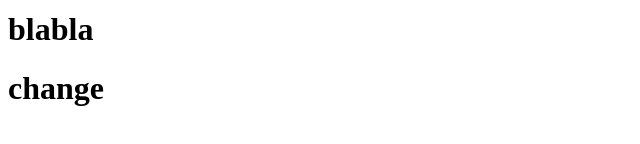
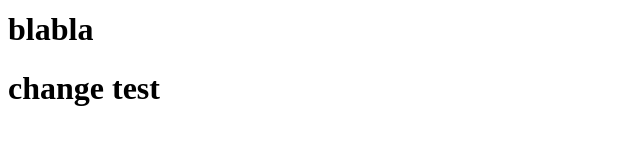
Before and after one commit to nielsbraspenning/git_first_test, a plain HTML site: page index.html in a window 1280 px wide. Shown: the part 144-288 px from the top of the page, 0-640 px from the left. Drawn offline with Linux system fonts and the light colour scheme.

Commit message:
Update index.html
online aangepast

```diff
--- a/index.html
+++ b/index.html
@@ -10,7 +10,7 @@
     tets
     <h1>blabla<h1>
 
-    change
+    change test
 
   </body>
 </html>
```
